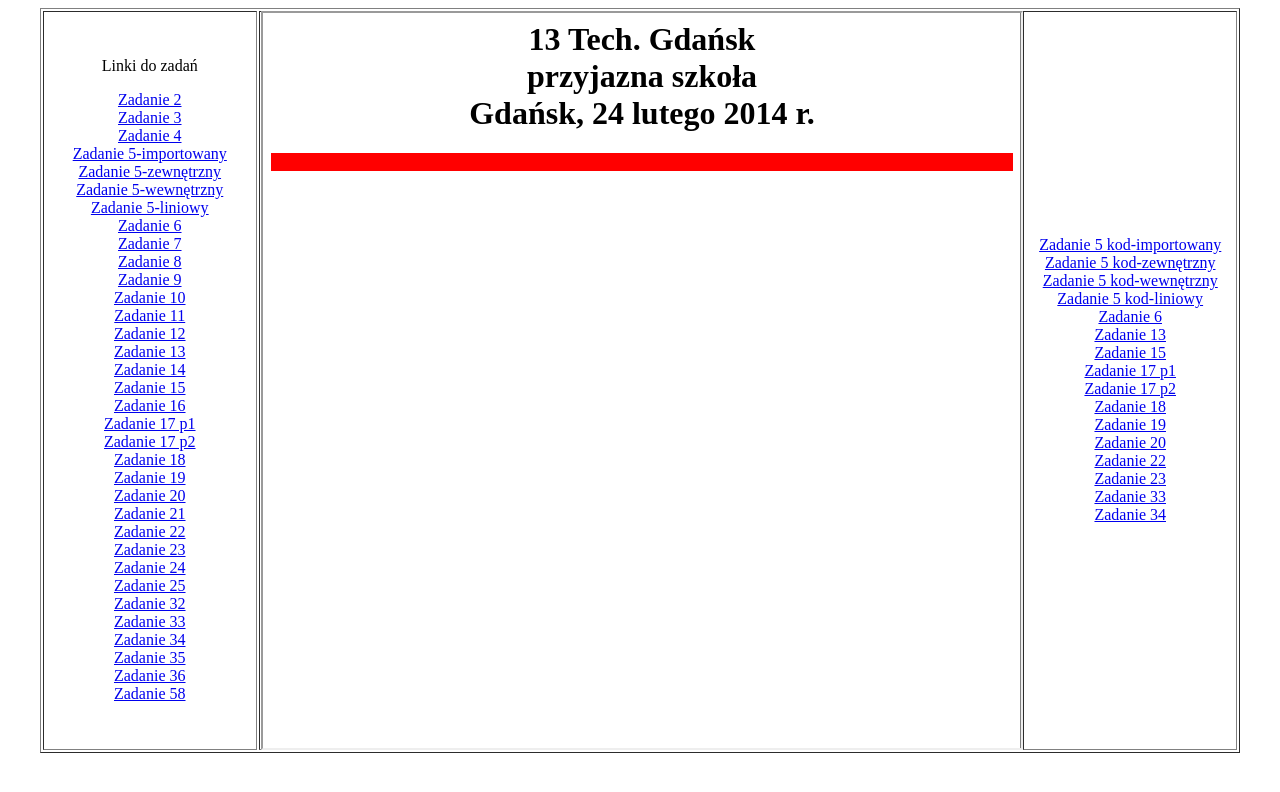
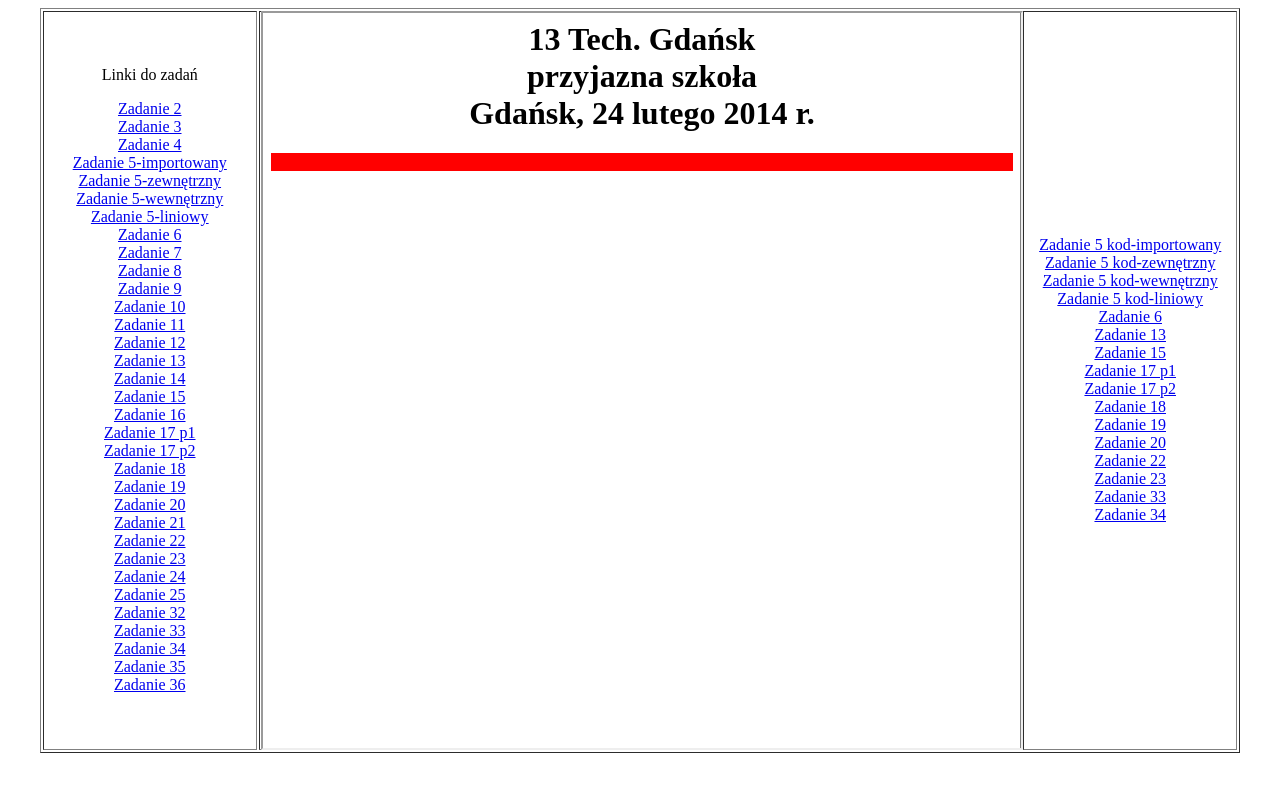
Before and after one commit to MatiMati1/szkola-css, a plain HTML site: page index.html in a window 1280 px wide. Drawn offline with Linux system fonts and the light colour scheme.

Commit message:
Update index.html

```diff
--- a/index.html
+++ b/index.html
@@ -40,7 +40,6 @@
 				<a href="zadania\zadanie34_cich\zadanie34_cich.html" target="strony">Zadanie 34</a><br>
 				<a href="zadania\zadanie35_cich.html" target="strony">Zadanie 35</a><br>
 				<a href="zadania\zadanie36_cich.html" target="strony">Zadanie 36</a><br>
-				<a href="zadania\zadanie58_cich.html" target="strony">Zadanie 58</a><br>
 			</td>
 			<td align=center>
 				<iframe width=100% height="100%" name="strony" src="start.html" border="0"></iframe>
```
